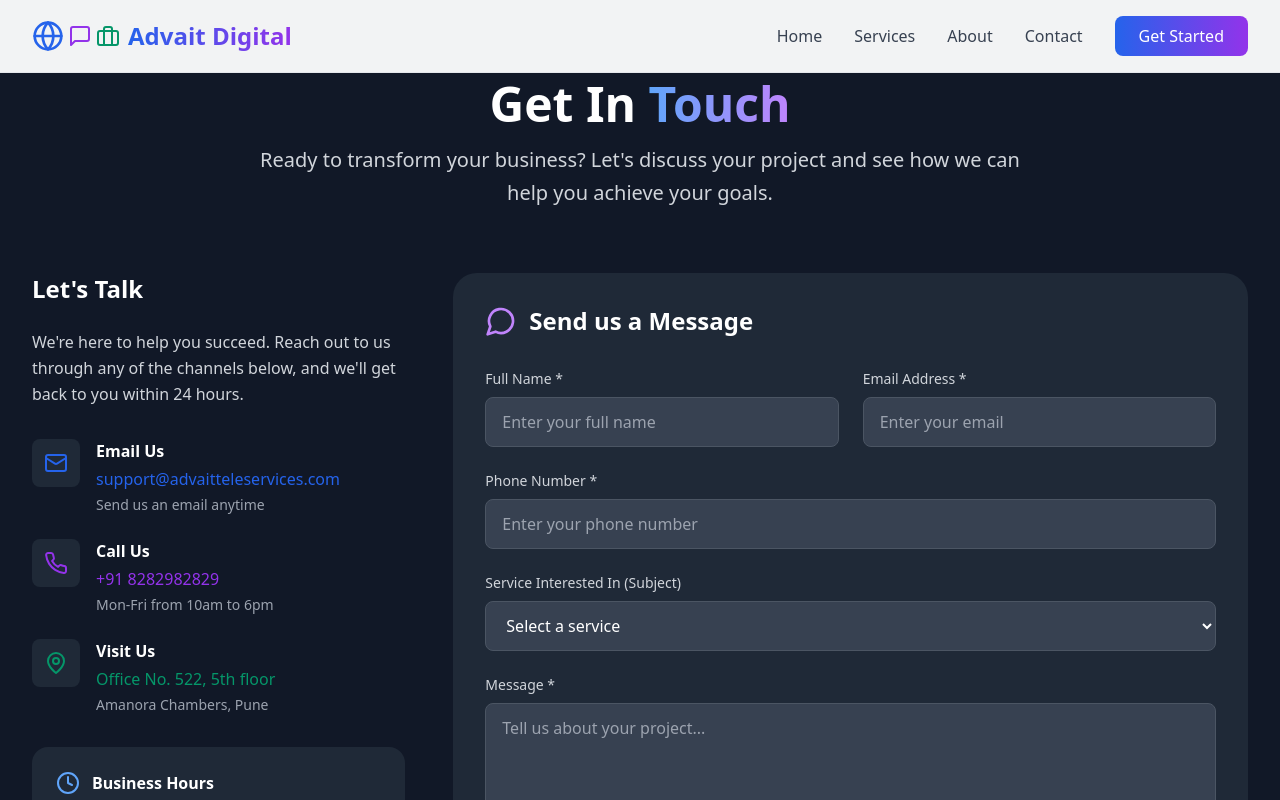
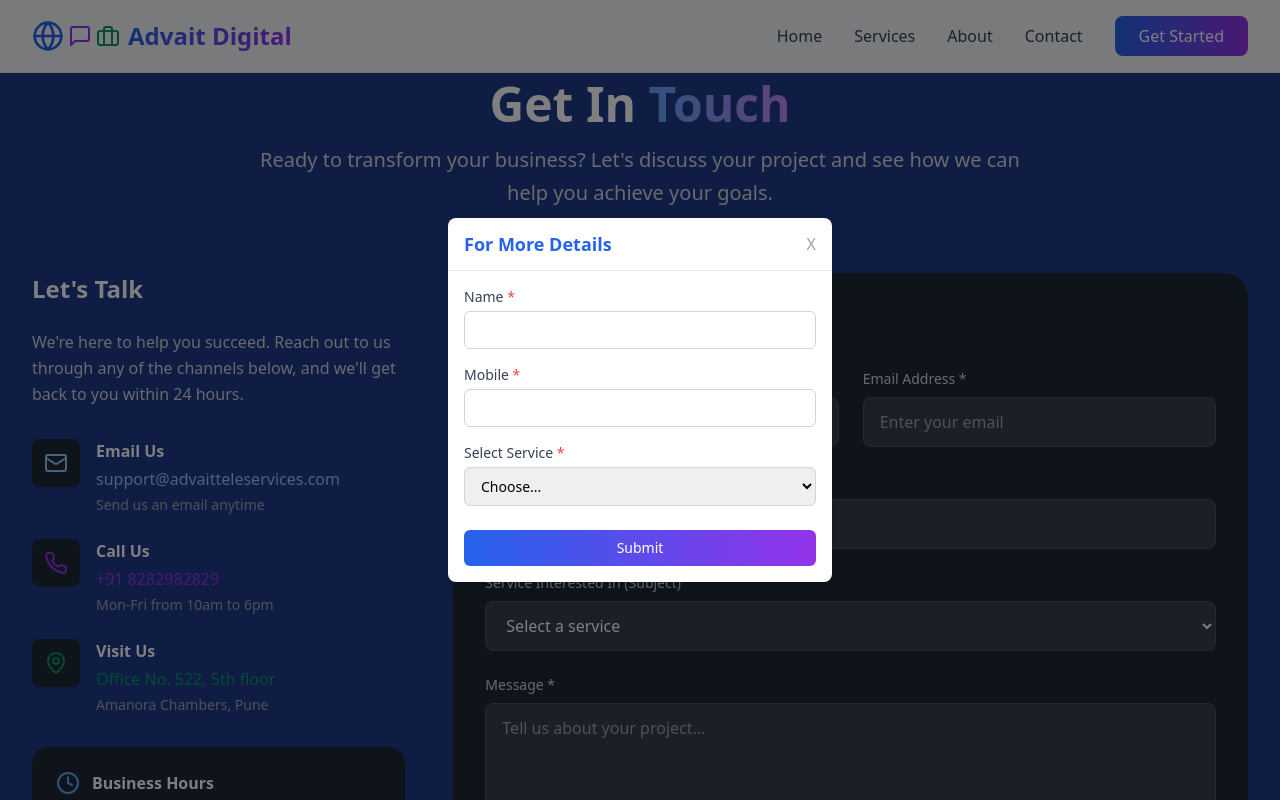
Before and after one commit to Oasis777999/Advait-Digital-SMS, a React (Vite) app: page /contact in a window 1280 px wide. Shown: the top 800 px of the page. Built offline with nearby package versions, Linux system fonts and the light colour scheme.

Commit message:
Website completed

```diff
--- a/src/App.tsx
+++ b/src/App.tsx
@@ -10,12 +10,14 @@ import WebsiteDevelopment from "./components/InternalPages/WebsiteDevelopment";
 import MessagingSolutions from "./components/InternalPages/MessagingSolutions";
 import CommunicationAPIs from "./components/InternalPages/CommunicationAPIs";
 import TeamSection from "./components/InternalPages/TeamSection";
+import InfoPopUp from "./components/InfoPopUp";
 
 function App() {
   return (
     <BrowserRouter>
       <div className="min-h-screen">
         <Header />
+        <InfoPopUp/>
 
         <Routes>
           <Route
--- a/src/components/Contact.tsx
+++ b/src/components/Contact.tsx
@@ -24,7 +24,7 @@ const Contact = () => {
       title: "Email Us",
       detail: "support@advaitteleservices.com",
       description: "Send us an email anytime",
-      color: "text-blue-600",
+      color: "text-blue-300",
     },
     {
       icon: Phone,
@@ -101,7 +101,7 @@ const Contact = () => {
   };
 
   return (
-    <section id="contact" className="py-20 bg-gray-900 text-white">
+    <section id="contact" className="py-20 bg-blue-900 text-white">
       <div className="max-w-7xl mx-auto px-4 sm:px-6 lg:px-8">
         {/* Header */}
         <div className="text-center space-y-4 mb-16">
@@ -165,7 +165,7 @@ const Contact = () => {
                 </div>
                 <div className="flex justify-between">
                   <span>Saturday</span>
-                  <span>11:00 AM - 4:00 PM</span>
+                  <span>10:00 AM - 2:00 PM</span>
                 </div>
                 <div className="flex justify-between">
                   <span>Sunday</span>
--- a/src/components/Footer.tsx
+++ b/src/components/Footer.tsx
@@ -71,14 +71,14 @@ const Footer = () => {
   ];
 
   const Message = () => {
-    alert("Subscribed");
+    alert("You’ve successfully subscribed to all services. Our team will reach out to you soon");
   };
 
   const socialMedia = [
-    { icon: Facebook, href: "#", name: "Facebook" },
-    { icon: Twitter, href: "#", name: "Instagram" },
-    { icon: Linkedin, href: "#", name: "LinkedIn" },
-    { icon: Instagram, href: "#", name: "Instagram" },
+    { icon: Facebook, href: "https://www.facebook.com", name: "Facebook" },
+    { icon: Twitter, href: "https://x.com", name: "Instagram" },
+    { icon: Linkedin, href: "https://in.linkedin.com", name: "LinkedIn" },
+    { icon: Instagram, href: "https://www.instagram.com/", name: "Instagram" },
   ];
 
   return (
@@ -173,7 +173,7 @@ const Footer = () => {
         {/* Bottom Section */}
         <div className="border-t border-gray-800 pt-8">
           <div className="flex flex-col md:flex-row justify-between items-center space-y-4 md:space-y-0">
-            <p className="text-gray-400 text-center md:text-left">
+            <p className="text-gray-400 text-center md:text-left">Detailed delivery and engagement reports
               © 2025 Advait Digital. All rights reserved. Built with passion for
               digital excellence.
             </p>
@@ -185,6 +185,7 @@ const Footer = () => {
                   <a
                     key={index}
                     href={social.href}
+                    target="_blank"
                     className="w-10 h-10 bg-gray-800 rounded-lg flex items-center justify-center hover:bg-gradient-to-r hover:from-blue-600 hover:to-purple-600 transition-all duration-300 transform hover:-translate-y-1"
                     aria-label={social.name}
                   >
--- a/src/components/Header.tsx
+++ b/src/components/Header.tsx
@@ -10,7 +10,7 @@ const Header = () => {
     { name: "Home", href: "/" },
     { name: "Services", href: "/services" },
     { name: "About", href: "/about" },
-    { name: "Contact", href: "contact" },
+    { name: "Contact", href: "/contact" },
   ];
 
   return (
@@ -18,7 +18,7 @@ const Header = () => {
       <div className="max-w-7xl mx-auto px-4 sm:px-6 lg:px-8">
         <div className="flex justify-between items-center py-4">
           {/* Logo */}
-          <div className="flex items-center space-x-2">
+          <div className="flex items-center space-x-2" onClick={()=>navigate("/")}>
             <div className="flex items-center space-x-1">
               <Globe className="h-8 w-8 text-blue-600" />
               <MessageSquare className="h-6 w-6 text-purple-600" />
@@ -40,7 +40,7 @@ const Header = () => {
                 {item.name}
               </Link>
             ))}
-            <button className="bg-gradient-to-r from-blue-600 to-purple-600 text-white px-6 py-2 rounded-lg font-medium hover:shadow-lg transform hover:-translate-y-0.5 transition-all duration-200">
+            <button className="bg-gradient-to-r from-blue-600 to-purple-600 text-white px-6 py-2 rounded-lg font-medium hover:shadow-lg transform hover:-translate-y-0.5 transition-all duration-200" onClick={()=>navigate("/contact")}>
               Get Started
             </button>
           </nav>
@@ -74,7 +74,7 @@ const Header = () => {
               ))}
               <button
                 className="bg-gradient-to-r from-blue-600 to-purple-600 text-white px-6 py-2 rounded-lg font-medium mt-4 self-start"
-                onClick={() => navigate("/")}
+                onClick={() => navigate("/contact")}
               >
                 Get Started
               </button>
--- /dev/null
+++ b/src/components/InfoPopUp.tsx
@@ -0,0 +1,111 @@
+import React, { useState } from "react";
+
+const InfoPopUp = () => {
+  const [show, setShow] = useState(true);
+
+  const [formData, setFormData] = useState({
+    name: "",
+    mobile: "",
+    service: "",
+  });
+
+  const handleChange = (e) => {
+    const { name, value } = e.target;
+    setFormData((prev) => ({ ...prev, [name]: value }));
+  };
+
+  const handleSubmit = (e) => {
+    e.preventDefault();
+    alert(
+      `Name: ${formData.name}\nMobile: ${formData.mobile}\nService: ${formData.service}`
+    );
+    setShow(false);
+  };
+
+  if (!show) return null;
+9
+  return (
+    <div className="fixed inset-0 z-50 flex items-center justify-center bg-black/50 px-4">
+      {/* Modal */}
+      <div className="w-full max-w-sm rounded-lg bg-white shadow-lg">
+        {/* Header */}
+        <div className="flex items-center justify-between border-b px-4 py-3">
+          <h2 className="text-lg font-semibold text-blue-600">
+            For More Details
+          </h2>
+          <button
+            onClick={() => setShow(false)}
+            className="text-gray-400 hover:text-gray-600"
+            aria-label="Close"
+          >
+            X
+          </button>
+        </div>
+
+        {/* Form */}
+        <form onSubmit={handleSubmit} className="px-4 py-4 space-y-4">
+          {/* Name */}
+          <div>
+            <label className="block text-sm font-medium text-gray-700">
+              Name <span className="text-red-500">*</span>
+            </label>
+            <input
+              type="text"
+              name="name"
+              value={formData.name}
+              onChange={handleChange}
+              required
+              className="mt-1 w-full rounded-md border border-gray-300 px-3 py-2 text-sm focus:border-blue-500 focus:outline-none focus:ring-1 focus:ring-blue-500"
+            />
+          </div>
+
+          {/* Mobile */}
+          <div>
+            <label className="block text-sm font-medium text-gray-700">
+              Mobile <span className="text-red-500">*</span>
+            </label>
+            <input
+              type="tel"
+              name="mobile"
+              value={formData.mobile}
+              onChange={handleChange}
+              required
+              className="mt-1 w-full rounded-md border border-gray-300 px-3 py-2 text-sm focus:border-blue-500 focus:outline-none focus:ring-1 focus:ring-blue-500"
+            />
+          </div>
+
+          {/* Service */}
+          <div>
+            <label className="block text-sm font-medium text-gray-700">
+              Select Service <span className="text-red-500">*</span>
+            </label>
+            <select
+              name="service"
+              value={formData.service}
+              onChange={handleChange}
+              required
+              className="mt-1 w-full rounded-md border border-gray-300 px-3 py-2 text-sm focus:border-blue-500 focus:outline-none focus:ring-1 focus:ring-blue-500"
+            >
+              <option value="">Choose...</option>
+              <option value="Website Development">Website Development</option>
+              <option value="Messaging Solution">Messaging Solution</option>
+              <option value="Commution API">Communication API</option>
+            </select>
+          </div>
+
+          {/* Footer */}
+          <div className="pt-2">
+            <button
+              type="submit"
+              className="w-full rounded-md bg-gradient-to-r from-blue-600 to-purple-600 px-4 py-2 text-sm font-medium text-white transition hover:bg-blue-700 focus:outline-none focus:ring-2 focus:ring-blue-500"
+            >
+              Submit
+            </button>
+          </div>
+        </form>
+      </div>
+    </div>
+  );
+};
+
+export default InfoPopUp;
--- a/src/components/InternalPages/CommunicationAPIs.tsx
+++ b/src/components/InternalPages/CommunicationAPIs.tsx
@@ -1,7 +1,7 @@
 import React from "react";
 import { Code, Cloud, Database, CheckCircle, AlertCircle } from "lucide-react";
 import { motion } from "framer-motion";
-import { useNavigate } from "react-router-dom";
+import { data, useNavigate } from "react-router-dom";
 
 const fadeInUp = {
   hidden: { opacity: 0, y: 30 },
```
Also changed, not shown: src/components/Hero.tsx (+66 -9 lines), src/components/InternalPages/WebsiteDevelopment.tsx (line endings or trailing spaces), 1 other file (tests, documents, lock files or other folders).
